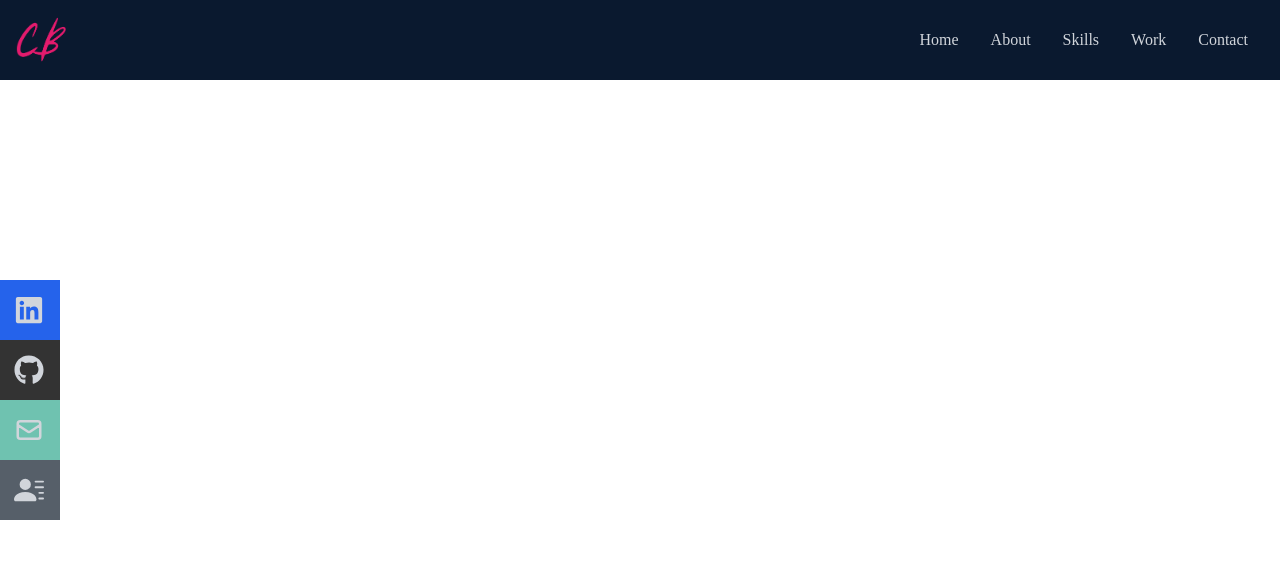
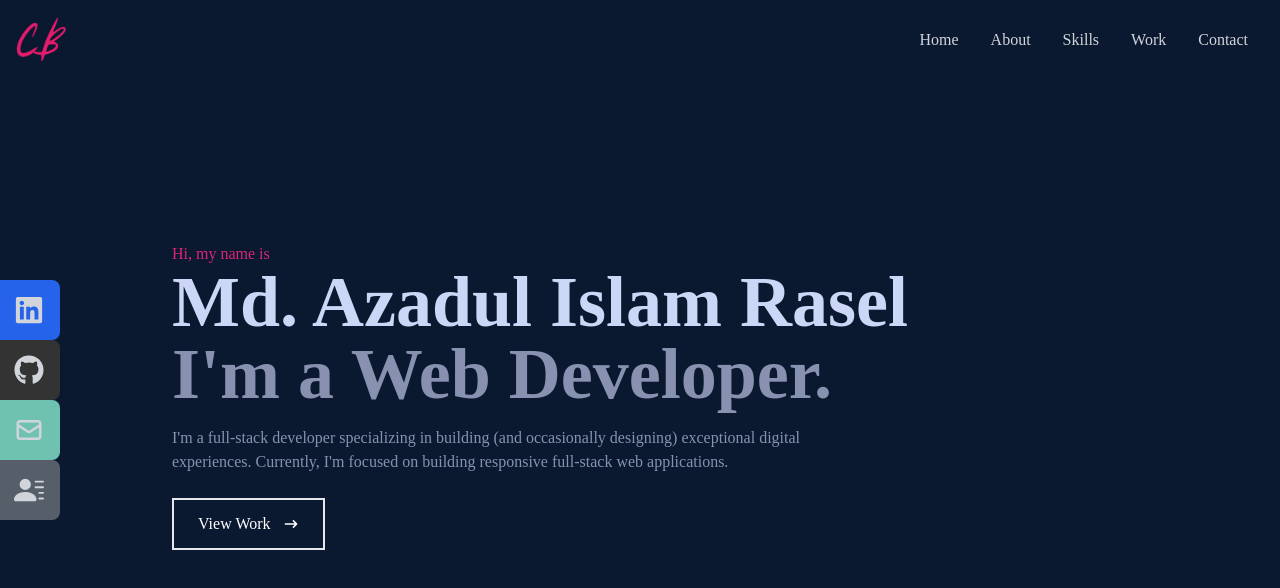
Before and after one commit to Rasel105/Rasel_Portfolio, a React (Create React App) app: page / in a window 1280 px wide. Shown: the top 588 px of the page. Built offline with nearby package versions, Linux system fonts and the light colour scheme.

Commit message:
home section added

```diff
--- a/src/App.js
+++ b/src/App.js
@@ -1,10 +1,12 @@
 import './App.css';
+import Home from './components/Home/Home';
 import Navbar from './components/Navbar/Navbar';
 
 function App() {
   return (
     <div>
       <Navbar />
+      <Home />
     </div>
   );
 }
--- /dev/null
+++ b/src/components/Home/Home.js
@@ -0,0 +1,34 @@
+import React from 'react';
+import { HiArrowNarrowRight } from 'react-icons/hi';
+
+const Home = () => {
+    return (
+        <div name='home' className='w-full h-screen bg-[#0a192f]'>
+            {/* Container */}
+            <div className='max-w-[1000px] mx-auto px-8 flex flex-col justify-center h-full'>
+                <p className='text-pink-600'>Hi, my name is</p>
+                <h1 className='text-4xl sm:text-7xl font-bold text-[#ccd6f6]'>
+                    Md. Azadul Islam Rasel
+                </h1>
+                <h2 className='text-4xl sm:text-7xl font-bold text-[#8892b0]'>
+                    I'm a Web Developer.
+                </h2>
+                <p className='text-[#8892b0] py-4 max-w-[700px]'>
+                    I'm a full-stack developer specializing in building (and occasionally
+                    designing) exceptional digital experiences. Currently, I'm focused on
+                    building responsive full-stack web applications.
+                </p>
+                <div>
+                    <button className='text-white group border-2 px-6 py-3 my-2 flex items-center hover:bg-pink-600 hover:border-pink-600'>
+                        View Work
+                        <span className='group-hover:rotate-90 duration-300'>
+                            <HiArrowNarrowRight className='ml-3 ' />
+                        </span>
+                    </button>
+                </div>
+            </div>
+        </div>
+    );
+};
+
+export default Home;
--- a/src/components/Navbar/Navbar.jsx
+++ b/src/components/Navbar/Navbar.jsx
@@ -98,15 +98,15 @@
             {/* Social icons */}
             <div className='hidden lg:flex fixed flex-col top-[35%] left-0'>
                 <ul>
-                    <li className='w-[160px] h-[60px] flex justify-between items-center ml-[-100px] hover:ml-[-10px] duration-300 bg-blue-600'>
+                    <li className='w-[160px] h-[60px] flex justify-between items-center rounded-lg ml-[-100px] hover:ml-[-10px] duration-300 bg-blue-600'>
                         <a
-                            className='flex justify-between items-center w-full text-gray-300'
+                            className='flex justify-between items-center  w-full text-gray-300'
                             href='/'
                         >
                             Linkedin <FaLinkedin size={30} />
                         </a>
                     </li>
-                    <li className='w-[160px] h-[60px] flex justify-between items-center ml-[-100px] hover:ml-[-10px] duration-300 bg-[#333333]'>
+                    <li className='w-[160px] h-[60px] flex justify-between items-center rounded-lg ml-[-100px] hover:ml-[-10px] duration-300 bg-[#333333]'>
                         <a
                             className='flex justify-between items-center w-full text-gray-300'
                             href='/'
@@ -114,7 +114,7 @@
                             Github <FaGithub size={30} />
                         </a>
                     </li>
-                    <li className='w-[160px] h-[60px] flex justify-between items-center ml-[-100px] hover:ml-[-10px] duration-300 bg-[#6fc2b0]'>
+                    <li className='w-[160px] h-[60px] flex justify-between items-center rounded-lg ml-[-100px] hover:ml-[-10px] duration-300 bg-[#6fc2b0]'>
                         <a
                             className='flex justify-between items-center w-full text-gray-300'
                             href='/'
@@ -122,7 +122,7 @@
                             Email <HiOutlineMail size={30} />
                         </a>
                     </li>
-                    <li className='w-[160px] h-[60px] flex justify-between items-center ml-[-100px] hover:ml-[-10px] duration-300 bg-[#565f69]'>
+                    <li className='w-[160px] h-[60px] flex justify-between items-center rounded-lg ml-[-100px] hover:ml-[-10px] duration-300 bg-[#565f69]'>
                         <a
                             className='flex justify-between items-center w-full text-gray-300'
                             href='/'
```
